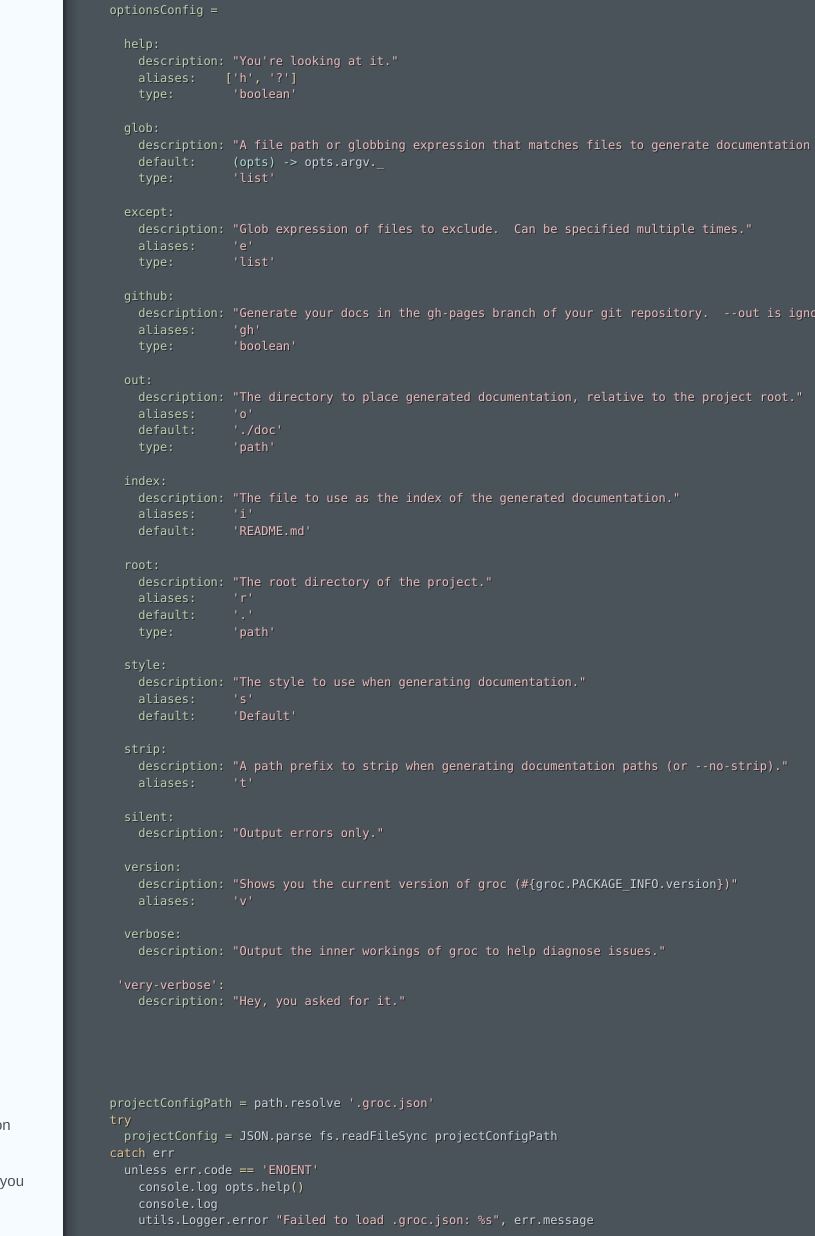
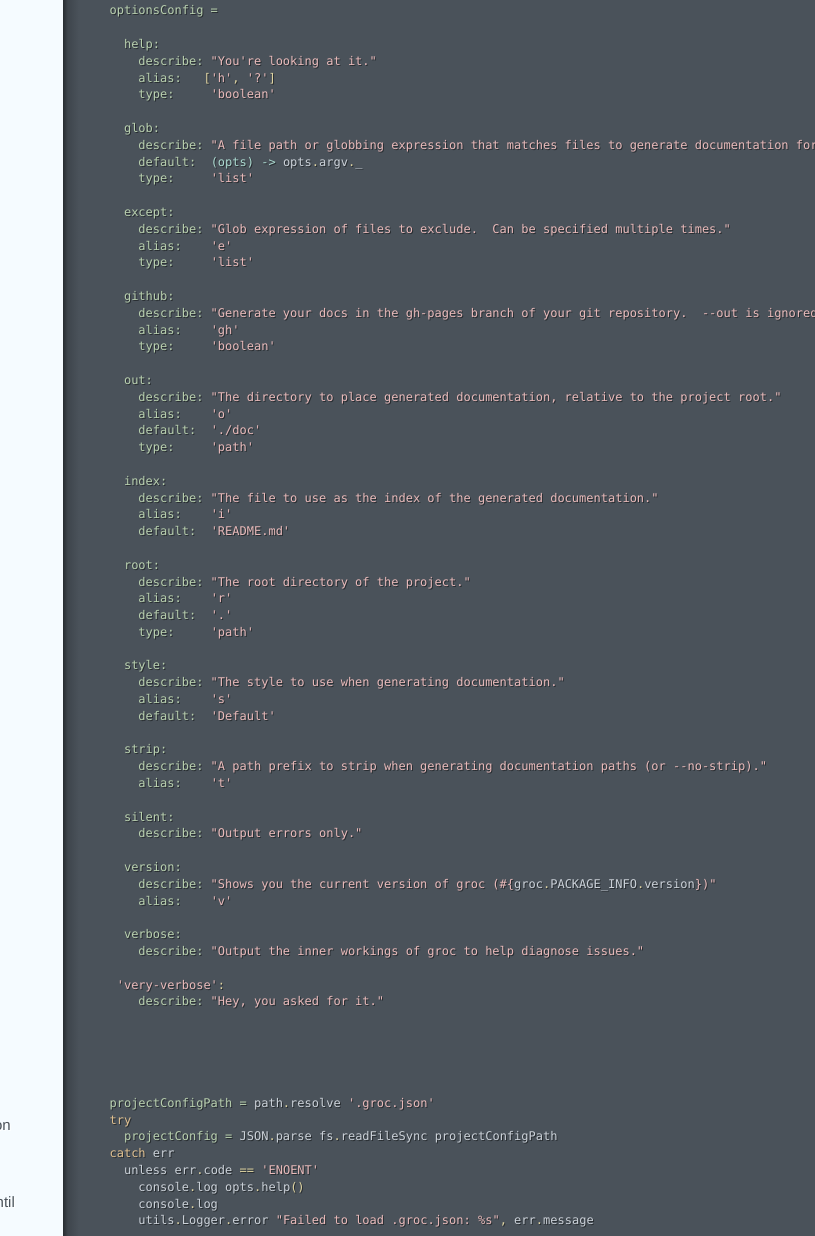
Before and after one commit to nevir/groc, a plain HTML site: page cli.html in a window 1280 px wide. Shown: the part 753-1989 px from the top of the page, without its empty margins (465-1280 px from the left). Drawn offline with Linux system fonts and the light colour scheme.

Commit message:
Generated documentation for 622c75a87f229c79c81783acc44adedbb375cb6c

```diff
--- a/cli.html
+++ b/cli.html
@@ -22,67 +22,67 @@ impression with nicely formatted and readable output.</p></div></div><div class=
 <span class="s">    &quot;&quot;&quot;</span><span class="p">)</span></div></div></div><div class="segment"><div class="comments"><div class="wrapper"><h2 id="cli-options">CLI Options</h2></div></div></div><div class="segment"><div class="code"><div class="wrapper">  <span class="nv">optionsConfig =</span>
 
     <span class="nv">help:</span>
-      <span class="nv">description: </span><span class="s">&quot;You&#39;re looking at it.&quot;</span>
-      <span class="nv">aliases: </span>   <span class="p">[</span><span class="s">&#39;h&#39;</span><span class="p">,</span> <span class="s">&#39;?&#39;</span><span class="p">]</span>
-      <span class="nv">type: </span>       <span class="s">&#39;boolean&#39;</span>
+      <span class="nv">describe: </span><span class="s">&quot;You&#39;re looking at it.&quot;</span>
+      <span class="nv">alias: </span>  <span class="p">[</span><span class="s">&#39;h&#39;</span><span class="p">,</span> <span class="s">&#39;?&#39;</span><span class="p">]</span>
+      <span class="nv">type: </span>    <span class="s">&#39;boolean&#39;</span>
 
     <span class="nv">glob:</span>
-      <span class="nv">description: </span><span class="s">&quot;A file path or globbing expression that matches files to generate documentation for.&quot;</span>
-      <span class="nv">default: </span>    <span class="nf">(opts) -&gt;</span> <span class="nx">opts</span><span class="p">.</span><span class="nx">argv</span><span class="p">.</span><span class="nx">_</span>
-      <span class="nv">type: </span>       <span class="s">&#39;list&#39;</span>
+      <span class="nv">describe: </span><span class="s">&quot;A file path or globbing expression that matches files to generate documentation for.&quot;</span>
+      <span class="nv">default: </span> <span class="nf">(opts) -&gt;</span> <span class="nx">opts</span><span class="p">.</span><span class="nx">argv</span><span class="p">.</span><span class="nx">_</span>
+      <span class="nv">type: </span>    <span class="s">&#39;list&#39;</span>
 
     <span class="nv">except:</span>
-      <span class="nv">description: </span><span class="s">&quot;Glob expression of files to exclude.  Can be specified multiple times.&quot;</span>
-      <span class="nv">aliases: </span>    <span class="s">&#39;e&#39;</span>
-      <span class="nv">type: </span>       <span class="s">&#39;list&#39;</span>
+      <span class="nv">describe: </span><span class="s">&quot;Glob expression of files to exclude.  Can be specified multiple times.&quot;</span>
+      <span class="nv">alias: </span>   <span class="s">&#39;e&#39;</span>
+      <span class="nv">type: </span>    <span class="s">&#39;list&#39;</span>
 
     <span class="nv">github:</span>
-      <span class="nv">description: </span><span class="s">&quot;Generate your docs in the gh-pages branch of your git repository.  --out is ignored.&quot;</span>
-      <span class="nv">aliases: </span>    <span class="s">&#39;gh&#39;</span>
-      <span class="nv">type: </span>       <span class="s">&#39;boolean&#39;</span>
+      <span class="nv">describe: </span><span class="s">&quot;Generate your docs in the gh-pages branch of your git repository.  --out is ignored.&quot;</span>
+      <span class="nv">alias: </span>   <span class="s">&#39;gh&#39;</span>
+      <span class="nv">type: </span>    <span class="s">&#39;boolean&#39;</span>
 
     <span class="nv">out:</span>
-      <span class="nv">description: </span><span class="s">&quot;The directory to place generated documentation, relative to the project root.&quot;</span>
-      <span class="nv">aliases: </span>    <span class="s">&#39;o&#39;</span>
-      <span class="nv">default: </span>    <span class="s">&#39;./doc&#39;</span>
-      <span class="nv">type: </span>       <span class="s">&#39;path&#39;</span>
+      <span class="nv">describe: </span><span class="s">&quot;The directory to place generated documentation, relative to the project root.&quot;</span>
+      <span class="nv">alias: </span>   <span class="s">&#39;o&#39;</span>
+      <span class="nv">default: </span> <span class="s">&#39;./doc&#39;</span>
+      <span class="nv">type: </span>    <span class="s">&#39;path&#39;</span>
 
     <span class="nv">index:</span>
-      <span class="nv">description: </span><span class="s">&quot;The file to use as the index of the generated documentation.&quot;</span>
-      <span class="nv">aliases: </span>    <span class="s">&#39;i&#39;</span>
-      <span class="nv">default: </span>    <span class="s">&#39;README.md&#39;</span>
+      <span class="nv">describe: </span><span class="s">&quot;The file to use as the index of the generated documentation.&quot;</span>
+      <span class="nv">alias: </span>   <span class="s">&#39;i&#39;</span>
+      <span class="nv">default: </span> <span class="s">&#39;README.md&#39;</span>
 
     <span class="nv">root:</span>
-      <span class="nv">description: </span><span class="s">&quot;The root directory of the project.&quot;</span>
-      <span class="nv">aliases: </span>    <span class="s">&#39;r&#39;</span>
-      <span class="nv">default: </span>    <span class="s">&#39;.&#39;</span>
-      <span class="nv">type: </span>       <span class="s">&#39;path&#39;</span>
+      <span class="nv">describe: </span><span class="s">&quot;The root directory of the project.&quot;</span>
+      <span class="nv">alias: </span>   <span class="s">&#39;r&#39;</span>
+      <span class="nv">default: </span> <span class="s">&#39;.&#39;</span>
+      <span class="nv">type: </span>    <span class="s">&#39;path&#39;</span>
 
     <span class="nv">style:</span>
-      <span class="nv">description: </span><span class="s">&quot;The style to use when generating documentation.&quot;</span>
-      <span class="nv">aliases: </span>    <span class="s">&#39;s&#39;</span>
-      <span class="nv">default: </span>    <span class="s">&#39;Default&#39;</span>
+      <span class="nv">describe: </span><span class="s">&quot;The style to use when generating documentation.&quot;</span>
+      <span class="nv">alias: </span>   <span class="s">&#39;s&#39;</span>
+      <span class="nv">default: </span> <span class="s">&#39;Default&#39;</span>
 
     <span class="nv">strip:</span>
-      <span class="nv">description: </span><span class="s">&quot;A path prefix to strip when generating documentation paths (or --no-strip).&quot;</span>
-      <span class="nv">aliases: </span>    <span class="s">&#39;t&#39;</span>
+      <span class="nv">describe: </span><span class="s">&quot;A path prefix to strip when generating documentation paths (or --no-strip).&quot;</span>
+      <span class="nv">alias: </span>   <span class="s">&#39;t&#39;</span>
 
     <span class="nv">silent:</span>
-      <span class="nv">description: </span><span class="s">&quot;Output errors only.&quot;</span>
+      <span class="nv">describe: </span><span class="s">&quot;Output errors only.&quot;</span>
 
     <span class="nv">version:</span>
-      <span class="nv">description: </span><span class="s">&quot;Shows you the current version of groc (</span><span class="si">#{</span><span class="nx">groc</span><span class="p">.</span><span class="nx">PACKAGE_INFO</span><span class="p">.</span><span class="nx">version</span><span class="si">}</span><span class="s">)&quot;</span>
-      <span class="nv">aliases: </span>    <span class="s">&#39;v&#39;</span>
+      <span class="nv">describe: </span><span class="s">&quot;Shows you the current version of groc (</span><span class="si">#{</span><span class="nx">groc</span><span class="p">.</span><span class="nx">PACKAGE_INFO</span><span class="p">.</span><span class="nx">version</span><span class="si">}</span><span class="s">)&quot;</span>
+      <span class="nv">alias: </span>   <span class="s">&#39;v&#39;</span>
 
     <span class="nv">verbose:</span>
-      <span class="nv">description: </span><span class="s">&quot;Output the inner workings of groc to help diagnose issues.&quot;</span>
+      <span class="nv">describe: </span><span class="s">&quot;Output the inner workings of groc to help diagnose issues.&quot;</span>
 
    <span class="s">&#39;very-verbose&#39;</span><span class="o">:</span>
-      <span class="nv">description: </span><span class="s">&quot;Hey, you asked for it.&quot;</span></div></div></div><div class="segment"><div class="comments"><div class="wrapper"><h2 id="argument-processing">Argument processing</h2></div></div></div><div class="segment"><div class="comments"><div class="wrapper"><p>We treat the values within the current project's <code>.groc.json</code> as defaults, so that you can
+      <span class="nv">describe: </span><span class="s">&quot;Hey, you asked for it.&quot;</span></div></div></div><div class="segment"><div class="comments"><div class="wrapper"><h2 id="argument-processing">Argument processing</h2></div></div></div><div class="segment"><div class="comments"><div class="wrapper"><p>We treat the values within the current project's <code>.groc.json</code> as defaults, so that you can
 easily override the persisted configuration when testing and tweaking.</p>
 
-<p>For example, it is extremely helpful to use <code>groc --no-github</code> until you are satisfied with the
-generated output.</p></div></div><div class="code"><div class="wrapper">  <span class="nv">projectConfigPath = </span><span class="nx">path</span><span class="p">.</span><span class="nx">resolve</span> <span class="s">&#39;.groc.json&#39;</span>
+<p>For example, if you have configured your <code>.groc.json</code> to include <code>"github": true</code>, it is
+extremely helpful to use <code>groc --no-github</code> until you are satisfied with the generated output.</p></div></div><div class="code"><div class="wrapper">  <span class="nv">projectConfigPath = </span><span class="nx">path</span><span class="p">.</span><span class="nx">resolve</span> <span class="s">&#39;.groc.json&#39;</span>
   <span class="k">try</span>
     <span class="nv">projectConfig = </span><span class="nx">JSON</span><span class="p">.</span><span class="nx">parse</span> <span class="nx">fs</span><span class="p">.</span><span class="nx">readFileSync</span> <span class="nx">projectConfigPath</span>
   <span class="k">catch</span> <span class="nx">err</span>
```
Also changed, not shown: utils/cli_helpers.html (+7 -23 lines).
